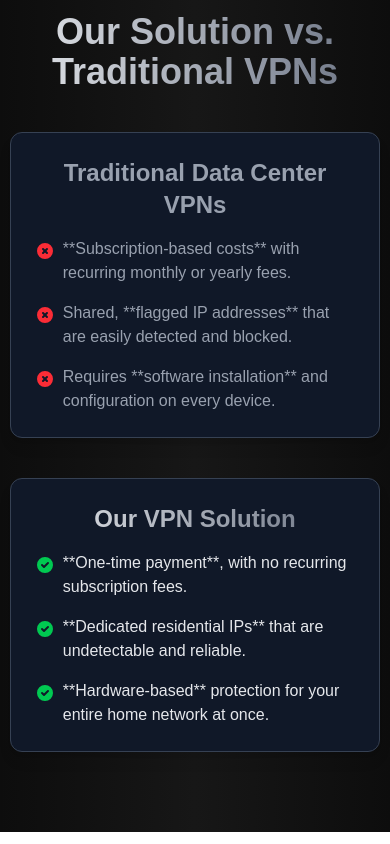
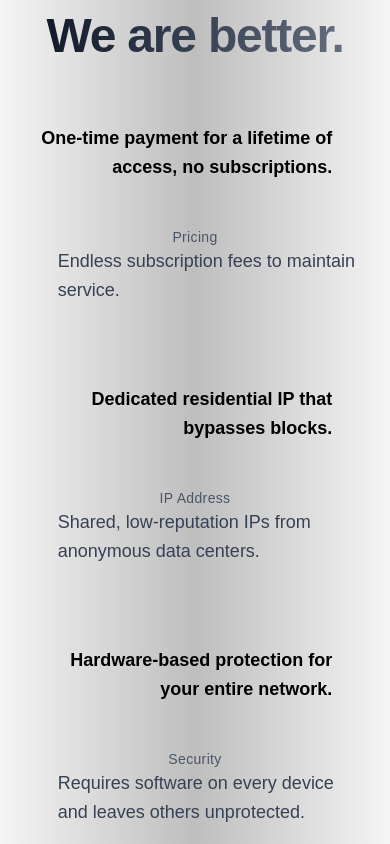
Before and after one commit to Mediteran2910/landing-VPN, a Next.js app: page / in a window 390 px wide. Shown: the part 2880-3724 px from the top of the page. Built offline with nearby package versions, Linux system fonts and the light colour scheme.

Commit message:
adding comparison and kickstarter section

```diff
--- a/src/app/page.tsx
+++ b/src/app/page.tsx
@@ -1,4 +1,5 @@
 import LottieAnimation from "@/components/lottieAnimation";
+import SubscribeForm from "@/components/subscribeForm";
 export default function Home() {
   return (
     <>
@@ -167,151 +168,124 @@ export default function Home() {
         </section>
         <article
           id="comparison"
-          className="w-full py-20 bg-gradient-to-r from-[#0D0D0D] 44% via-[#171717] 50% to-[#0D0D0D] 56%"
+          className="w-full py-20 bg-gradient-to-r from-[#F5F5F5] 44% via-[#BEBEBE] 50% to-[#F5F5F5] 56%"
         >
-          <div className="max-w-[95vw] lg:max-w-[65vw] mx-auto text-center">
-            <h2 className="text-4xl md:text-6xl lg:text-7xl font-bold mb-10 bg-clip-text text-transparent bg-gradient-to-r from-gray-200 to-gray-500 px-1">
-              Our Solution vs. Traditional VPNs
+          <div className="max-w-[95vw] lg:max-w-[65vw] mx-auto text-center px-6 md:px-12 text-black">
+            <h2
+              className="text-5xl md:text-6xl lg:text-7xl font-extrabold bg-clip-text text-transparent
+    bg-gradient-to-r from-gray-900 via-gray-700 to-gray-500 px-1 mb-16 tracking-tight"
+            >
+              We are better.
             </h2>
-
-            <div className="flex flex-col md:flex-row justify-between gap-10">
-              {/* Traditional VPNs Column */}
-              <div className="w-full md:w-1/2 p-6 rounded-xl border border-gray-700 bg-gray-900 shadow-lg">
-                <h3 className="text-2xl font-semibold mb-4 text-gray-400">
-                  Traditional Data Center VPNs
-                </h3>
-                <ul className="text-left space-y-4">
-                  <li className="flex items-start gap-2">
-                    <span className="text-red-500 mt-1">
-                      <svg
-                        xmlns="http://www.w3.org/2000/svg"
-                        className="h-5 w-5"
-                        viewBox="0 0 20 20"
-                        fill="currentColor"
-                      >
-                        <path
-                          fillRule="evenodd"
-                          d="M10 18a8 8 0 100-16 8 8 0 000 16zM8.707 7.293a1 1 0 00-1.414 1.414L8.586 10l-1.293 1.293a1 1 0 101.414 1.414L10 11.414l1.293 1.293a1 1 0 001.414-1.414L11.414 10l1.293-1.293a1 1 0 00-1.414-1.414L10 8.586 8.707 7.293z"
-                          clipRule="evenodd"
-                        />
-                      </svg>
+            <div className="hidden md:flex mb-12">
+              <div className="w-2/5 text-right pr-6">
+                <h4 className="text-3xl md:text-4xl font-bold text-[#2c2c2c] tracking-wide">
+                  Our Solution
+                </h4>
+              </div>
+              <div className="w-1/5" />
+              <div className="w-2/5 text-left pl-6">
+                <h4 className="text-3xl md:text-4xl font-bold text-[#2c2c2c] tracking-wide">
+                  Traditional VPNs
+                </h4>
+              </div>
+            </div>
+            <div className="space-y-20">
+              {[
+                {
+                  left: "One-time payment for a lifetime of access, no subscriptions.",
+                  icon: <svg className="h-10 w-10 text-gray-700" />,
+                  right: "Endless subscription fees to maintain service.",
+                  label: "Pricing",
+                },
+                {
+                  left: "Dedicated residential IP that bypasses blocks.",
+                  icon: <svg className="h-10 w-10 text-gray-700" />,
+                  right:
+                    "Shared, low-reputation IPs from anonymous data centers.",
+                  label: "IP Address",
+                },
+                {
+                  left: "Hardware-based protection for your entire network.",
+                  icon: <svg className="h-10 w-10 text-gray-700" />,
+                  right:
+                    "Requires software on every device and leaves others unprotected.",
+                  label: "Security",
+                },
+                {
+                  left: "Your home IP works everywhere, bypassing all geo-blocks.",
+                  icon: <svg className="h-10 w-10 text-gray-700" />,
+                  right:
+                    "Easily detected and blocked by most streaming and financial sites.",
+                  label: "Geo-Blocking",
+                },
+                {
+                  left: "True plug-and-play simplicity with zero configuration.",
+                  icon: <svg className="h-10 w-10 text-gray-700" />,
+                  right: "Complicated configuration on multiple devices.",
+                  label: "Setup",
+                },
+              ].map((item, idx) => (
+                <div
+                  key={idx}
+                  className="flex flex-col md:flex-row items-center md:items-start text-left"
+                >
+                  <div className="w-full md:w-2/5 text-right pr-6">
+                    <p className="text-lg md:text-xl text-black font-semibold leading-relaxed">
+                      {item.left}
+                    </p>
+                  </div>
+                  <div className="w-full md:w-1/5 flex flex-col items-center">
+                    {item.icon}
+                    <span className="text-sm font-medium mt-1 text-gray-600 tracking-wide">
+                      {item.label}
                     </span>
-                    <p className="text-gray-400">
-                      **Subscription-based costs** with recurring monthly or
-                      yearly fees.
+                  </div>
+                  <div className="w-full md:w-2/5 text-left pl-6">
+                    <p className="text-lg md:text-xl text-gray-700 font-normal leading-relaxed">
+                      {item.right}
                     </p>
-                  </li>
-                  <li className="flex items-start gap-2">
-                    <span className="text-red-500 mt-1">
-                      <svg
-                        xmlns="http://www.w3.org/2000/svg"
-                        className="h-5 w-5"
-                        viewBox="0 0 20 20"
-                        fill="currentColor"
-                      >
-                        <path
-                          fillRule="evenodd"
-                          d="M10 18a8 8 0 100-16 8 8 0 000 16zM8.707 7.293a1 1 0 00-1.414 1.414L8.586 10l-1.293 1.293a1 1 0 101.414 1.414L10 11.414l1.293 1.293a1 1 0 001.414-1.414L11.414 10l1.293-1.293a1 1 0 00-1.414-1.414L10 8.586 8.707 7.293z"
-                          clipRule="evenodd"
-                        />
-                      </svg>
-                    </span>
-                    <p className="text-gray-400">
-                      Shared, **flagged IP addresses** that are easily detected
-                      and blocked.
-                    </p>
-                  </li>
-                  <li className="flex items-start gap-2">
-                    <span className="text-red-500 mt-1">
-                      <svg
-                        xmlns="http://www.w3.org/2000/svg"
-                        className="h-5 w-5"
-                        viewBox="0 0 20 20"
-                        fill="currentColor"
-                      >
-                        <path
-                          fillRule="evenodd"
-                          d="M10 18a8 8 0 100-16 8 8 0 000 16zM8.707 7.293a1 1 0 00-1.414 1.414L8.586 10l-1.293 1.293a1 1 0 101.414 1.414L10 11.414l1.293 1.293a1 1 0 001.414-1.414L11.414 10l1.293-1.293a1 1 0 00-1.414-1.414L10 8.586 8.707 7.293z"
-                          clipRule="evenodd"
-                        />
-                      </svg>
-                    </span>
-                    <p className="text-gray-400">
-                      Requires **software installation** and configuration on
-                      every device.
-                    </p>
-                  </li>
-                </ul>
-              </div>
-              <div className="w-full md:w-1/2 p-6 rounded-xl border border-gray-700 bg-gray-900 shadow-lg">
-                <h3 className="text-2xl font-semibold mb-4 bg-clip-text text-transparent bg-gradient-to-r from-gray-200 to-gray-500">
-                  Our VPN Solution
-                </h3>
-                <ul className="text-left space-y-4">
-                  <li className="flex items-start gap-2">
-                    <span className="text-green-500 mt-1">
-                      <svg
-                        xmlns="http://www.w3.org/2000/svg"
-                        className="h-5 w-5"
-                        viewBox="0 0 20 20"
-                        fill="currentColor"
-                      >
-                        <path
-                          fillRule="evenodd"
-                          d="M10 18a8 8 0 100-16 8 8 0 000 16zm3.707-9.293a1 1 0 00-1.414-1.414L9 10.586 7.707 9.293a1 1 0 00-1.414 1.414l2 2a1 1 0 001.414 0l4-4z"
-                          clipRule="evenodd"
-                        />
-                      </svg>
-                    </span>
-                    <p className="text-gray-200">
-                      **One-time payment**, with no recurring subscription fees.
-                    </p>
-                  </li>
-                  <li className="flex items-start gap-2">
-                    <span className="text-green-500 mt-1">
-                      <svg
-                        xmlns="http://www.w3.org/2000/svg"
-                        className="h-5 w-5"
-                        viewBox="0 0 20 20"
-                        fill="currentColor"
-                      >
-                        <path
-                          fillRule="evenodd"
-                          d="M10 18a8 8 0 100-16 8 8 0 000 16zm3.707-9.293a1 1 0 00-1.414-1.414L9 10.586 7.707 9.293a1 1 0 00-1.414 1.414l2 2a1 1 0 001.414 0l4-4z"
-                          clipRule="evenodd"
-                        />
-                      </svg>
-                    </span>
-                    <p className="text-gray-200">
-                      **Dedicated residential IPs** that are undetectable and
-                      reliable.
-                    </p>
-                  </li>
-                  <li className="flex items-start gap-2">
-                    <span className="text-green-500 mt-1">
-                      <svg
-                        xmlns="http://www.w3.org/2000/svg"
-                        className="h-5 w-5"
-                        viewBox="0 0 20 20"
-                        fill="currentColor"
-                      >
-                        <path
-                          fillRule="evenodd"
-                          d="M10 18a8 8 0 100-16 8 8 0 000 16zm3.707-9.293a1 1 0 00-1.414-1.414L9 10.586 7.707 9.293a1 1 0 00-1.414 1.414l2 2a1 1 0 001.414 0l4-4z"
-                          clipRule="evenodd"
-                        />
-                      </svg>
-                    </span>
-                    <p className="text-gray-200">
-                      **Hardware-based** protection for your entire home network
-                      at once.
-                    </p>
-                  </li>
-                </ul>
-              </div>
+                  </div>
+                </div>
+              ))}
             </div>
           </div>
         </article>
+        <section
+          id="kickstarter-announcement"
+          className="w-full py-20 flex flex-col md:flex-row justify-center items-center gap-10 bg-gradient-to-r from-[#0D0D0D] 44% via-[#171717] 50% to-[#0D0D0D] 56%"
+        >
+          <div className="max-w-[95vw] lg:max-w-[65vw] mx-auto flex flex-col md:flex-row gap-10 items-start w-full">
+            {/* Left Text Content */}
+            <div className="w-full md:w-2/5 text-left text-gray-300">
+              <h2 className="text-4xl md:text-6xl lg:text-7xl font-bold mb-2 bg-clip-text text-transparent bg-gradient-to-r from-gray-200 to-gray-500 px-1">
+                Kickstarter Launch — 29.9.2025
+              </h2>
+              <hr className="w-24 h-1 bg-gray-600 my-4 rounded-full" />
+              <p className="text-lg md:text-xl mb-4 font-semibold">
+                Early applicants get 35% off and lifetime priority support!
+              </p>
+              <ul className="custom-list-style space-y-2 text-gray-400 text-base md:text-lg">
+                <li>
+                  Device in the pair: <span className="font-bold">€150</span>{" "}
+                  (later €195)
+                </li>
+                <li>
+                  Single device: <span className="font-bold">€85</span> (later
+                  €120)
+                </li>
+              </ul>
+            </div>
+
+            {/* Form */}
+            <div className="w-full md:w-3/5 bg-[#1a1a1a] p-8 rounded-lg shadow-lg">
+              <h3 className="text-3xl font-bold mb-6 text-gray-200">
+                Subscribe for Early Access
+              </h3>
+              <SubscribeForm />
+            </div>
+          </div>
+        </section>
       </main>
     </>
   );
--- a/src/components/header.tsx
+++ b/src/components/header.tsx
@@ -13,6 +13,9 @@ export default function Header() {
         />
         <MobileNav />
         <div className="hidden lg:flex lg:space-x-8">
+          <a href="#shop" className="text-white hover:text-gray-300">
+            Home
+          </a>
           <a href="#shop" className="text-white hover:text-gray-300">
             Shop
           </a>
--- /dev/null
+++ b/src/components/subscribeForm.tsx
@@ -0,0 +1,31 @@
+"use client";
+import { useState } from "react";
+
+export default function SubscribeForm() {
+  const [email, setEmail] = useState("");
+
+  const handleSubmit = (e) => {
+    e.preventDefault();
+    alert(`Thanks for subscribing: ${email}`);
+    setEmail("");
+  };
+
+  return (
+    <form onSubmit={handleSubmit} className="flex flex-col gap-5">
+      <input
+        type="email"
+        required
+        placeholder="Enter your email"
+        value={email}
+        onChange={(e) => setEmail(e.target.value)}
+        className="w-full px-5 py-3 rounded-md bg-[#2a2a2a] border border-gray-600 text-gray-200 placeholder-gray-400 focus:outline-none focus:border-gray-400 transition"
+      />
+      <button
+        type="submit"
+        className="w-full py-3 bg-gradient-to-r from-gray-400 to-gray-600 hover:from-gray-600 hover:to-gray-400 text-black font-semibold rounded-md transition"
+      >
+        Notify Me
+      </button>
+    </form>
+  );
+}
```
